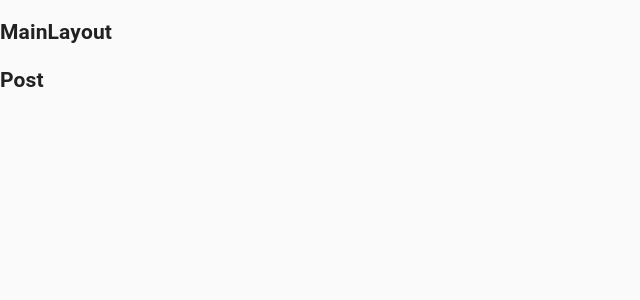
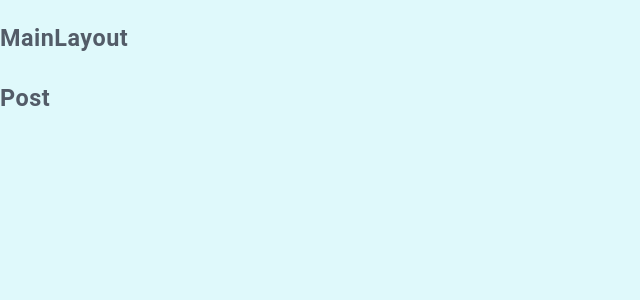
Before and after one commit to m-kw/bulletinBoard, a React (Create React App) app: page /post/1 in a window 1280 px wide. Shown: the top 300 px of the page, without its empty margins (0-640 px from the left). Built offline with nearby package versions, Linux system fonts and the light colour scheme.

Commit message:
Add global styles and styles settings

```diff
--- a/src/App.js
+++ b/src/App.js
@@ -16,7 +16,8 @@ import { NotFound } from './components/views/NotFound/NotFound';
 
 const theme = createMuiTheme({
   palette: {
-    primary: { main: '#2B4C6F' },
+    primary: { main: '#130f40' },
+    secondary: { main: '#f9ca24' },
   },
 });
 
--- a/src/index.js
+++ b/src/index.js
@@ -2,6 +2,8 @@ import React from 'react';
 import ReactDOM from 'react-dom';
 import { App } from './App';
 import * as serviceWorker from './serviceWorker';
+
+import './styles/global.scss';
 
 ReactDOM.render(<App />, document.getElementById('root'));
 
--- a/src/styles/global.scss
+++ b/src/styles/global.scss
@@ -1 +1,15 @@
 @import "settings.scss";
+
+*, *::before, *::after {
+  box-sizing: border-box;
+}
+
+body {
+  margin: 0;
+  padding: 0;
+  color: $font-dark;
+  background: $background-light;
+  font-size: ($base-size * 1.3);
+  line-height: 1.7;
+  letter-spacing: 0.5px;
+}
--- a/src/styles/settings.scss
+++ b/src/styles/settings.scss
@@ -1 +1,7 @@
 $base-size: 12px;
+
+$background-light: #dff9fb;
+$background-dark: #22a6b3;
+
+$font-dark: #535c68;
+$font-light: #dff9fb;
```
